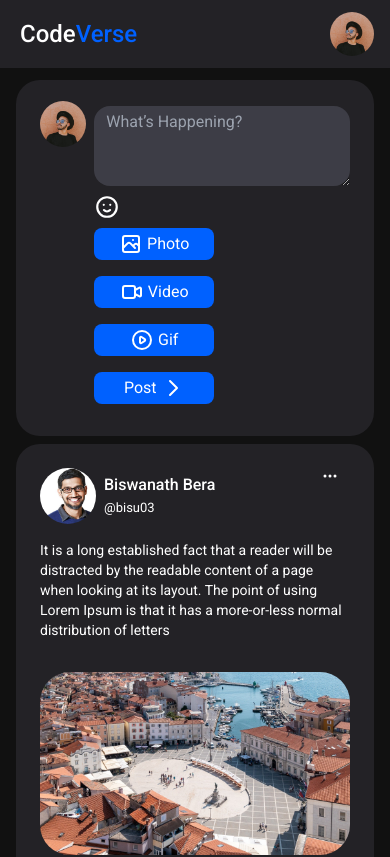
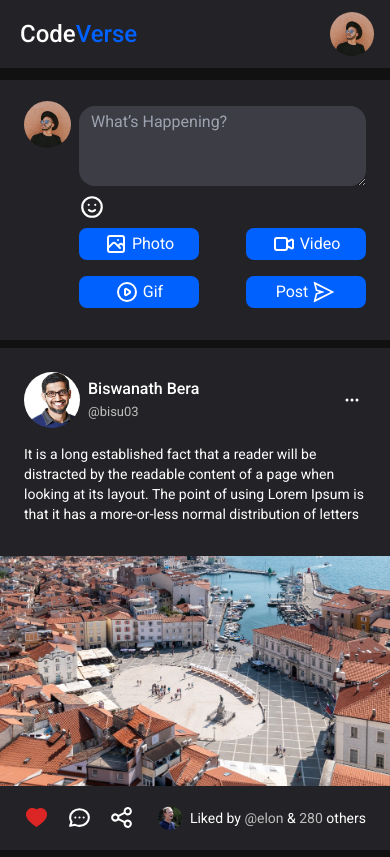
Before and after one commit to abhidevs/codeverse, a Next.js app in the folder frontend/: page / in a window 390 px wide. Shown: the top 857 px of the page. Built offline with nearby package versions, Linux system fonts and the light colour scheme.

Commit message:
change to full width in postpage and fix the emoji overlaping issue

```diff
--- a/frontend/components/CreatePost.jsx
+++ b/frontend/components/CreatePost.jsx
@@ -1,16 +1,16 @@
 import {
-  ChevronRightIcon,
   EmojiHappyIcon,
   PhotographIcon,
   PlayIcon,
   VideoCameraIcon,
-  XIcon,
 } from '@heroicons/react/outline'
-
+import { AiOutlineSend } from 'react-icons/ai'
+import { FaRegKeyboard } from 'react-icons/fa'
 import Image from 'next/image'
 import { useState } from 'react'
 import 'emoji-mart/css/emoji-mart.css'
 import { Picker } from 'emoji-mart'
+
 
 const CreatePost = () => {
   const [input, setInput] = useState('')
@@ -26,7 +26,7 @@ const CreatePost = () => {
   return (
     <>
       <div className=" justify-center relative flex w-full">
-        <div className="rounded-3xl bg-skin-color4  h-auto w-[770px] mb-2 lg:m-2">
+        <div className="lg:rounded-3xl md:rounded-3xl bg-skin-color4  h-auto w-[770px] mb-2 lg:m-2">
           <div className="flex w-full px-6 py-4 ">
             <div className="flex items-center justify-center w-14 h-14 p-0 cursor-pointer mr-2">
               <Image
@@ -56,16 +56,30 @@ const CreatePost = () => {
                 onChange={(e) => setInput(e.target.value)}
               ></textarea>
 
-              <div className="flex justify-between my-2 flex-col w-full lg:flex-row">
-                <button
-                  className="w-[26px]"
-                  onClick={() => setShowEmojis(!showEmojis)}
-                >
-                  {!showEmojis ? <EmojiHappyIcon /> : <XIcon />}
-                </button>
+              <div className="flex justify-between my-2 flex-wrap w-full">
+                <div className="flex lg:w-auto w-full justify-center flex-col">
+                  <button
+                    className="w-[26px]"
+                    onClick={() => setShowEmojis(!showEmojis)}
+                  >
+                    {!showEmojis ? <EmojiHappyIcon /> : <FaRegKeyboard className=' w-[26px] h-[26px]' />}
+                  </button>
+                  {showEmojis && (
+                    <Picker
+                      darkMode="true"
+                      onSelect={addEmoji}
+                      theme={'dark'}
+                      style={{
+                        width: '100%',
+                        background: '#232226',
+                        border: 'none',
+                      }}
+                    />
+                  )}
+                </div>
 
                 <button className="w-[120px] py-1 my-2 flex justify-center bg-skin-primary rounded-[8px]">
-                  <PhotographIcon className="w-[24px] mr-1" />
+                  <PhotographIcon className="w-[24px] mr-1 " />
                   Photo
                 </button>
                 <button className="w-[120px] py-1 my-2 flex justify-center bg-skin-primary rounded-[8px]">
@@ -80,22 +94,11 @@ const CreatePost = () => {
 
                 <button className="w-[120px] py-1 my-2  flex justify-center bg-skin-primary rounded-[8px]">
                   Post
-                  <ChevronRightIcon className="w-[24px] ml-1" />
+                  <AiOutlineSend className="w-[24px]  h-auto   ml-1" />
                 </button>
-
               </div>
 
             </div>
-            {showEmojis && (
-                  <div className="m-auto h-auto absolute z-10 lg:top-48 top-36 left-0 lg:left-52 lg:right-52 lg:w-[770px] p-4 flex justify-center bg-skin-color4 rounded-2xl">
-                    <Picker
-                      darkMode="true"
-                      onSelect={addEmoji}
-                      theme={'dark'}
-                      style={{ width: '100%',background:'#232226',border:'none' }}
-                    />
-                  </div>
-                )}
           </div>
         </div>
       </div>
--- a/frontend/components/Navbar.jsx
+++ b/frontend/components/Navbar.jsx
@@ -24,7 +24,7 @@ const Navbar = () => {
     <>
       <nav
         className={`fixed flex flex-wrap items-center justify-between py-3  ${
-          colorChange ? 'bg-[#070808f1] ' : 'bg-skin-color4'
+          colorChange ? 'bg-[#232226da] ' : 'bg-skin-color4'
         } w-full z-[1000] `}
       >
         <div className="flex justify-between items-center w-full container px-18">
@@ -41,7 +41,7 @@ const Navbar = () => {
                 <input
                   type="text"
                   placeholder="Search for posts, people or topics ..."
-                  className=" mx-3 w-28 lg:w-96  text-skin-base bg-skin-color7 border-none outline-none"
+                  className=" mx-3 hidden w-80 lg:w-96  text-skin-base bg-skin-color7 border-none outline-none"
                 />
               </div>
             </>
@@ -85,7 +85,7 @@ const Navbar = () => {
             )}
             {!show ? (
               <div
-                className={`absolute h-autow-40 bg-skin-color7 top-16 rounded-2xl`}
+                className={`absolute h-auto bg-skin-color7 top-16 rounded-2xl`}
               >
                 <div className="lg:hidden flex justify-evenly my-2">
                 <button className="rounded-full bg-skin-color4 hover:bg-skin-primary text-skin-base p-1 ease-in-out duration-300 w-[36px] h-[36px] flex items-center justify-center">
--- a/frontend/components/Peoples.jsx
+++ b/frontend/components/Peoples.jsx
@@ -16,7 +16,7 @@ const Peoples = ({ active, profileImage, name, username, follow }) => {
           </div>
           <div className="flex flex-col items-start justify-center space-y-[7px] text-base cursor-pointer">
             <h6 className="text-[13px] font-[500] leading-4">{name}</h6>
-            <p className="text-[11px] leading-4 text-skin-base">{username}</p>
+            <p className="text-[11px] leading-4 text-skin-muted">{username}</p>
           </div>
         </div>
         {follow ? (
--- a/frontend/components/Post.jsx
+++ b/frontend/components/Post.jsx
@@ -1,12 +1,13 @@
 import { BsThreeDots } from 'react-icons/bs'
 import { ChatIcon, ShareIcon } from '@heroicons/react/outline'
 import Image from 'next/image'
-import { AiOutlineHeart, AiFillHeart } from 'react-icons/ai'
-import { Swiper, SwiperSlide } from 'swiper/react'
+import { AiOutlineHeart, AiFillHeart, AiFillDelete, AiFillEdit } from 'react-icons/ai'
 import 'swiper/css'
 import 'swiper/css/pagination'
 import 'swiper/css/navigation'
-import { Pagination, Navigation } from 'swiper'
+import SidebarLink from './SidebarLink'
+import { useState } from 'react'
+
 
 const Post = ({
   name,
@@ -14,16 +15,16 @@ const Post = ({
   description,
   likedBy,
   likes,
+  liked,
   likedProfile,
   swipeImage,
   profileImage,
-  liked,
 }) => {
-  const handleClick = () => {}
+  const [show, setShow] = useState()
   return (
     <>
       <div className=" justify-center relative flex w-full h-auto mb-4 ">
-        <div className="rounded-3xl bg-skin-color4  h-[auto] w-[770px] sm:m-0 lg:m-2">
+        <div className="lg:rounded-3xl md:rounded-3xl bg-skin-color4  h-[auto] w-[770px] lg:w-[770px] sm:m-0 lg:m-2">
           <div className="flex justify-between w-full px-6 pt-6 ">
             <div className="flex w-auto max-w-[280px] justify-between ">
               <div className="flex items-center justify-center w-14 h-14 p-0 cursor-pointer">
@@ -36,43 +37,40 @@ const Post = ({
               </div>
               <div className="flex flex-col items-start justify-center space-y-[7px] text-base cursor-pointer ml-2">
                 <h6 className="text-md font-[500] leading-4">{name} </h6>
-                <p className="text-[13px] leading-4 text-skin-primary">
+                <p className="text-[13px] leading-4 text-skin-muted">
                   {username}
                 </p>
               </div>
             </div>
-
+            <div className="flex w-10 justify-end">
               <button
-              className="rounded-full w-7 grid place-items-centre"
-              onClick={handleClick}
+                className="rounded-full w-7 grid place-items-center "
+                onClick={() => setShow(!show)}
               >
                 <BsThreeDots />
               </button>
+              {show ? (
+                <div
+                  className={`absolute h-auto bg-skin-color7 z-10 top-20 p-1 rounded-2xl`}
+                >
+                  <SidebarLink text="Edit" icon={AiFillEdit} />
+                  <SidebarLink text="Delete" icon={AiFillDelete} />
+                </div>
+              ) : null}
+            </div>
           </div>
 
           <div className="flex justify-center w-full text-left px-6 py-4 ">
             <p className="text-sm">{description}</p>
           </div>
 
-          <div className="relative">
-            <Swiper
-              spaceBetween={30}
-              centeredSlides={true}
-              pagination={{
-                clickable: true,
-              }}
-              modules={[Pagination, Navigation]}
-              className="mySwiper w-24 min-w-full"
-            >
-              <SwiperSlide className="w-full px-6 mt-4">
+          <div className="w-full h-auto lg:px-6 md:px-6 mt-4">
             <Image
               src={swipeImage}
               width={824}
               height={486}
-                  className="rounded-[30px] object-cover block"
+              className="lg:rounded-[30px] object-cover"
             />
-              </SwiperSlide>
-            </Swiper>
           </div>
 
           <div className="flex flex-wrap   w-full px-6 py-2 justify-between items-center">
@@ -85,8 +83,9 @@ const Post = ({
               <ChatIcon className="h-[25px]" />
               <ShareIcon className="h-[25px]" />
             </div>
+
             <div className="flex  w-auto h-full justify-evenly mb-2">
-              <div className="flex items-center justify-center w-8 h-8 p-0 cursor-pointer">
+              <div className="flex items-center justify-center w-6 lg:w-8 lg:h-8 h-6 p-0 cursor-pointer">
                 <Image
                   src={likedProfile}
                   width={180}
@@ -94,9 +93,10 @@ const Post = ({
                   className="rounded-full object-cover"
                 />
               </div>
+
               <div className="flex flex-col items-start justify-center space-y-[7px] text-base cursor-pointer ml-2">
                 <h1 className=" text-sm ">
-                  Liked by <span>{likedBy}</span> & <span>{likes}</span> others
+                  Liked by <span className='text-skin-muted'>{likedBy}</span> & <span className='text-skin-muted'>{likes}</span> others
                 </h1>
               </div>
             </div>
--- a/frontend/components/Sidebar.jsx
+++ b/frontend/components/Sidebar.jsx
@@ -12,7 +12,7 @@ import {
 
 const Sidebar = () => {
   return (
-    <div className="hidden md:flex flex-col items-start p-2 fixed h-full w-[268px]">
+    <div className="hidden md:flex flex-col items-start p-2  fixed h-full w-[268px]">
       <div className="flex items-center justify-start space-x-3 bg-skin-color4 rounded-3xl p-4 w-full">
         <div className="flex items-center justify-center w-14 h-14 p-0 cursor-pointer">
           <Image
@@ -24,7 +24,7 @@ const Sidebar = () => {
         </div>
         <div className="flex flex-col items-start justify-center space-y-[7px] text-base cursor-pointer">
           <h6 className="text-md font-[500] leading-4">John Doe</h6>
-          <p className="text-[13px] leading-4">@johndoe</p>
+          <p className="text-[13px] leading-4 text-skin-muted">@johndoe</p>
         </div>
       </div>
 
--- a/frontend/pages/index.jsx
+++ b/frontend/pages/index.jsx
@@ -9,7 +9,6 @@ import PeopleYouFollow from '../components/PeopleYouFollow'
 import PeopleToFolllow from '../components/PeopleToFolllow'
 
 export default function Home() {
-
   return (
     <div>
       <Head>
@@ -18,9 +17,9 @@ export default function Home() {
         <link rel="icon" href="/favicon.ico" />
       </Head>
 
-      <main className="w-full h-full bg-skin-backgroud text-skin-base ">
+      <main className="w-auto h-full bg-skin-backgroud pb-1 text-skin-base ">
         <Navbar />
-        <div className="container pt-20">
+        <div className="lg:container  md:container pt-20">
           <Sidebar />
           <div className="absolute right-24 w-[260px] h-auto ">
             <PeopleYouFollow />
```
Lines whose indentation alone changed are shown as unchanged.
